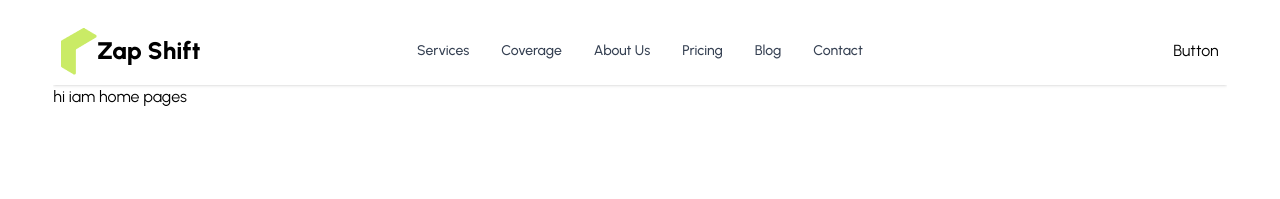
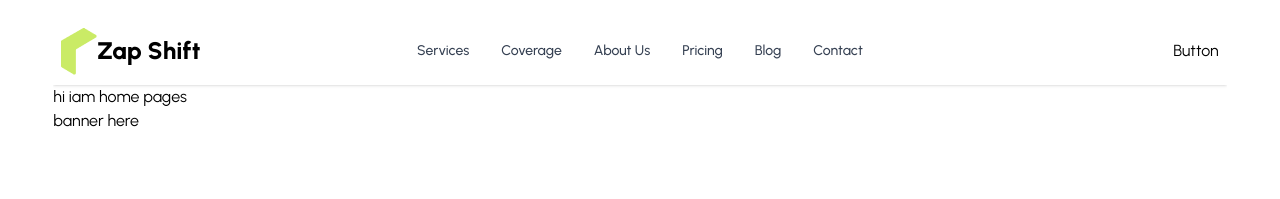
Before and after one commit to asik247/zap-shift-client-site, a React (Vite) app: page / in a window 1280 px wide. Shown: the top 199 px of the page. Built offline with nearby package versions, Linux system fonts and the light colour scheme.

Commit message:
carasole explore

```diff
--- /dev/null
+++ b/src/Pages/Banner/Banner.jsx
@@ -0,0 +1,11 @@
+import React from 'react';
+
+const Banner = () => {
+    return (
+        <div>
+            <p>banner here</p>
+        </div>
+    );
+};
+
+export default Banner;
--- a/src/Pages/Home/HomePage.jsx
+++ b/src/Pages/Home/HomePage.jsx
@@ -1,9 +1,11 @@
 import React from 'react';
+import Banner from '../Banner/Banner';
 
 const HomePage = () => {
     return (
         <div>
             <p>hi iam home pages</p>
+            <Banner></Banner>
         </div>
     );
 };
--- a/src/Pages/Services/Services.jsx
+++ b/src/Pages/Services/Services.jsx
@@ -2,7 +2,7 @@ import React from 'react';
 
 const Services = () => {
     return (
-        <div className='  '>
+        <div className=' text-red-400 '>
             <p>Services here</p>
 
         </div>
```
